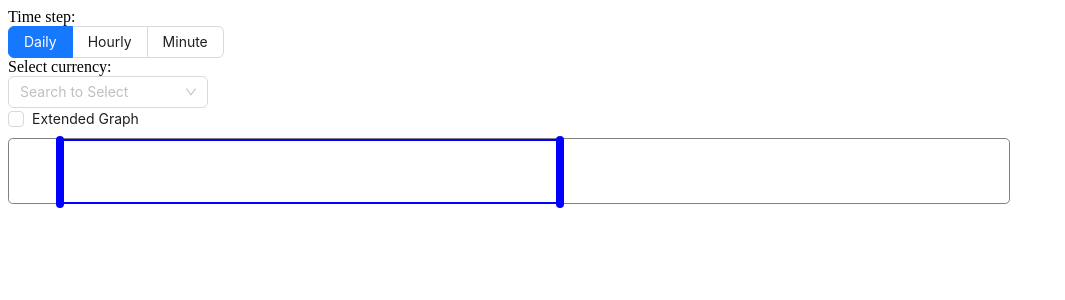
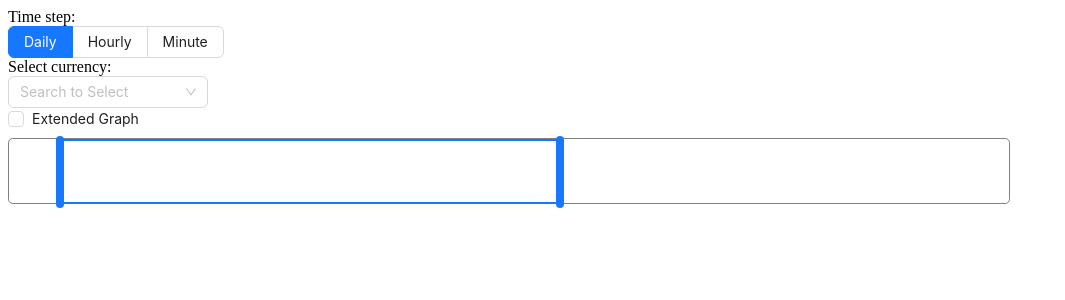
Before and after one commit to VukZh/Otus-ReactJS-Course, a Next.js app: page / in a window 1280 px wide. Shown: the top 300 px of the page, without its empty margins (0-1065 px from the left). Built offline with nearby package versions, Linux system fonts and the light colour scheme; no server answers.

Commit message:
rangeSlider refactoring

```diff
--- a/src/components/inputRangeStyle.css
+++ b/src/components/inputRangeStyle.css
@@ -1,8 +1,9 @@
 .input-range__slider {
   appearance: none;
-  background: blue;
+  background: rgb(22, 119, 255);;
   border-radius: 5px;
   cursor: col-resize;
+  display: block;
   height: 72px;
   margin-left: -3px;
   margin-top: -68px;
@@ -26,6 +27,7 @@
   background: none;
   border: 1px solid grey;
   border-radius: 0.3rem;
+  cursor: pointer;
   display: block;
   height: 4rem;
   width: 1000px;
@@ -37,9 +39,8 @@
 
 .input-range__track--active {
   background: none;
-  cursor: pointer;
   height: 61px;
-  border: 2px solid blue;
+  border: 2px solid rgb(22, 119, 255);;
 }
 
 .input-range {
--- a/src/components/rangeSlider.tsx
+++ b/src/components/rangeSlider.tsx
@@ -1,16 +1,24 @@
 import {FC, useState} from 'react';
 import InputRange from 'react-input-range';
 
+type RangeValueType = {
+  min: number,
+  max: number
+}
 const RangeSlider: FC = () => {
-  const [value, setValue] = useState({min: 5, max: 55});
+  const [value, setValue] = useState<RangeValueType>({min: 5, max: 55});
   return (
     <>
       <InputRange
         draggableTrack
         maxValue={100}
         minValue={0}
-        onChange={(value) => setValue(value)}
-        onChangeComplete={(value) => console.log(JSON.stringify(value))}
+        onChange={(value) => setValue(value as RangeValueType)}
+        onChangeComplete={(value) => {
+          if ("min" in value && value.min < 0) {value.min = 0}
+          if ("max" in value && value.max > 100) {value.max = 100}
+          console.log(JSON.stringify(value));
+        }}
         value={ value }
       />
     </>
```
